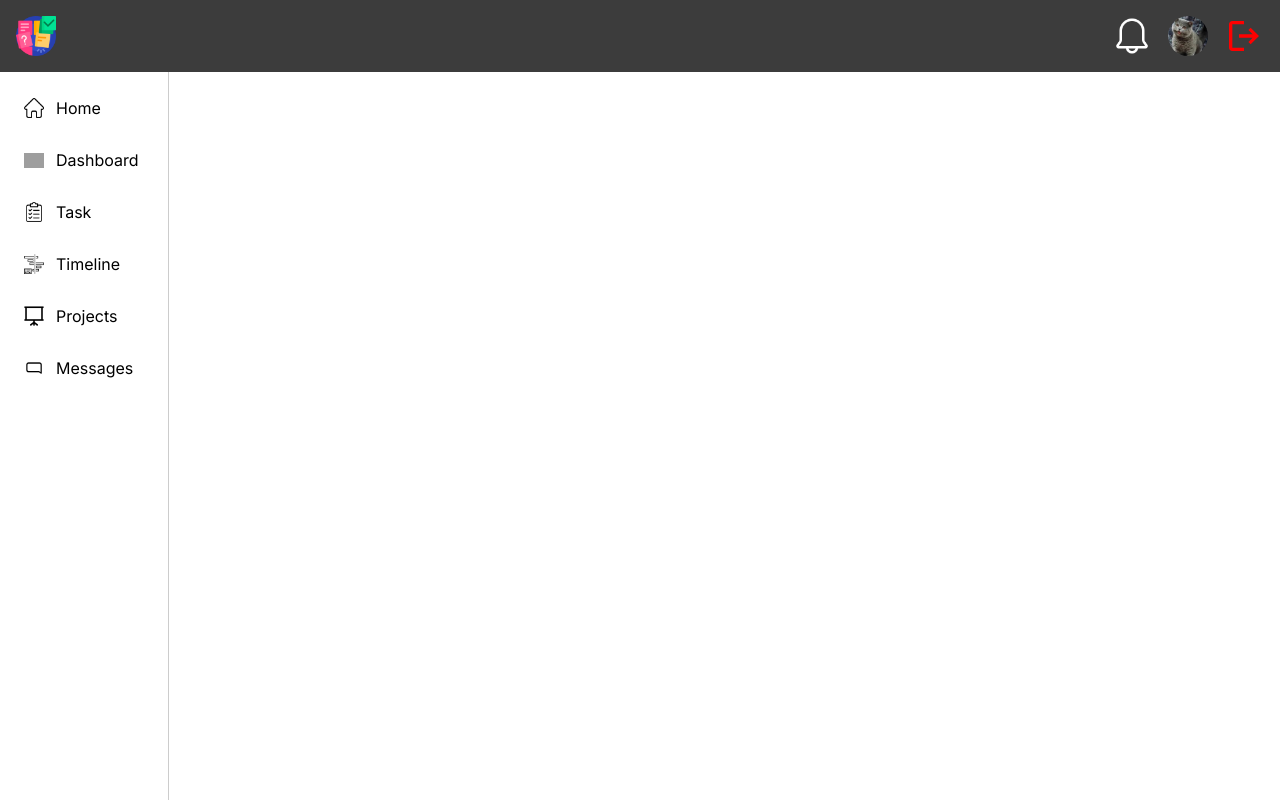
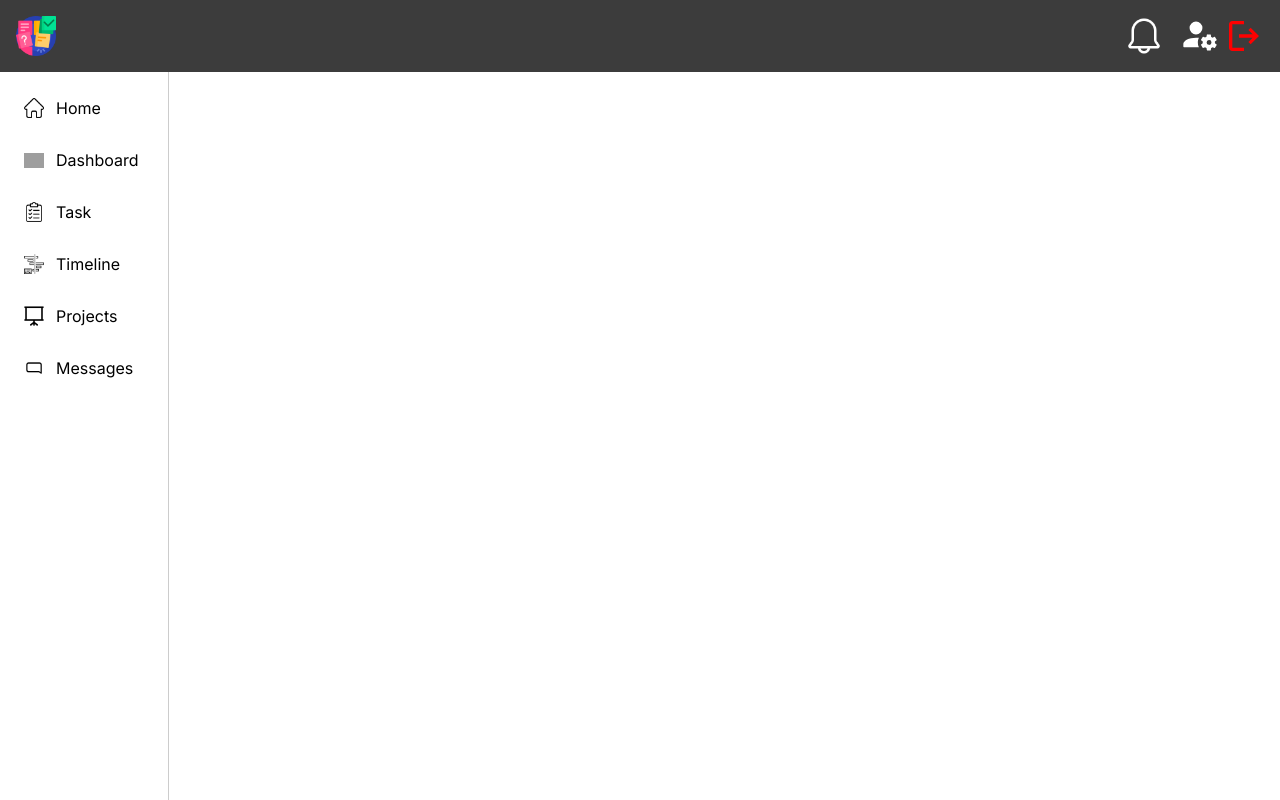
Before and after one commit to DO-AN-HCMUT/FE-DO-AN, a Next.js app: page /project in a window 1280 px wide. Built offline with nearby package versions, Linux system fonts and the light colour scheme; no server answers; grey boxes are pictures that could not be loaded.

Commit message:
feat: hover on setting account

```diff
--- a/src/components/Header/index.tsx
+++ b/src/components/Header/index.tsx
@@ -77,8 +77,8 @@ export default function Header(props: HeaderProps) {
           </Box>
         </Modal> */}
         <Image src='/images/header/bell.png' alt='notification' width={40} height={40} className='me-4' />
-        <Link href='/profile'>
-          <Image src='/images/header/avatar.jpeg' alt='profile' width={40} height={40} className='me-4 rounded-full' />
+        <Link href='/profile' className='mr-1 w-[40px] rounded-full hover:bg-sky-500'>
+          <Image src='/images/header/account.svg' alt='profile' width={40} height={40} className='me-4 rounded-full' />
         </Link>
         <Image
           src='/icons/logout.svg'
```
Also changed, not shown: public/images/header/account.svg (added).
